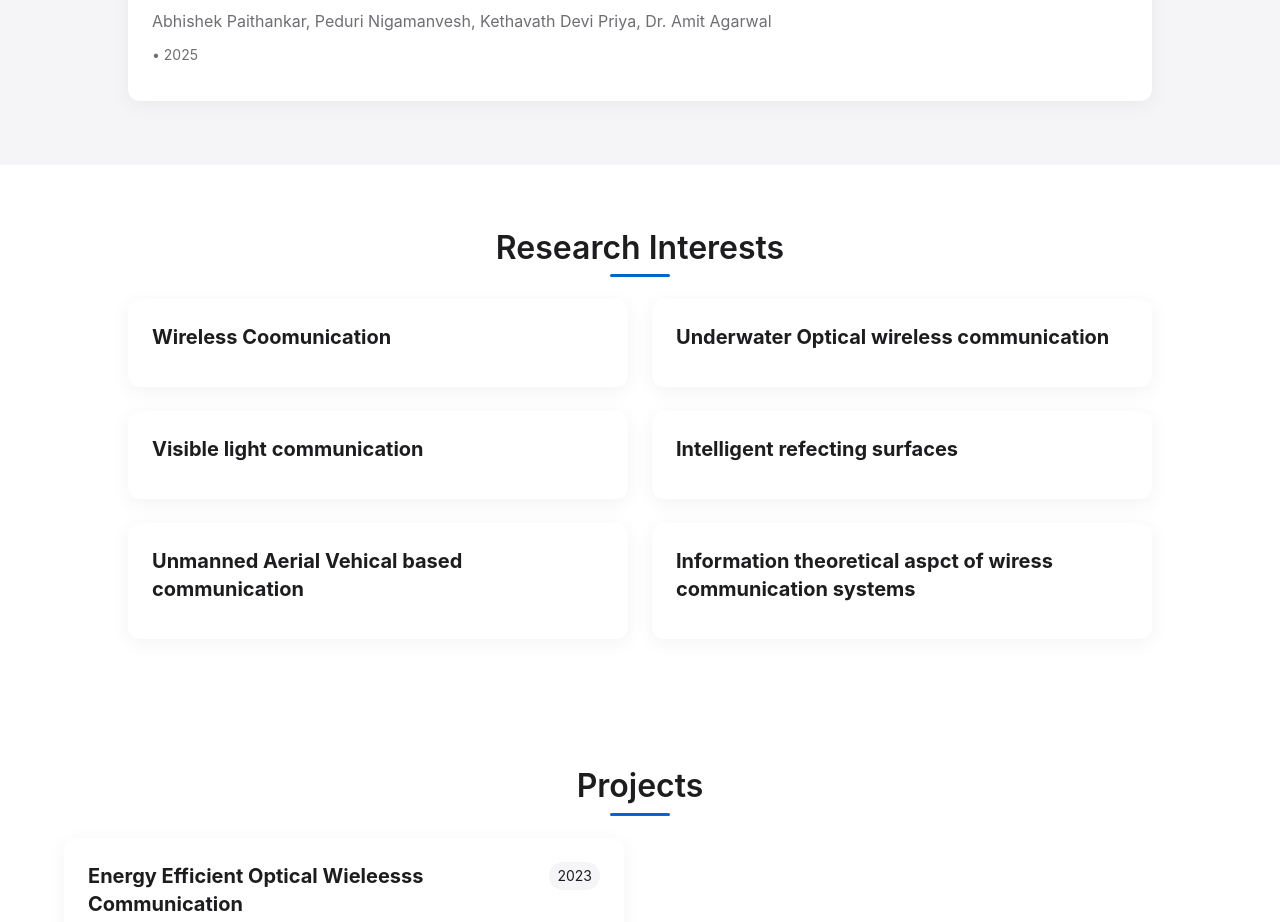
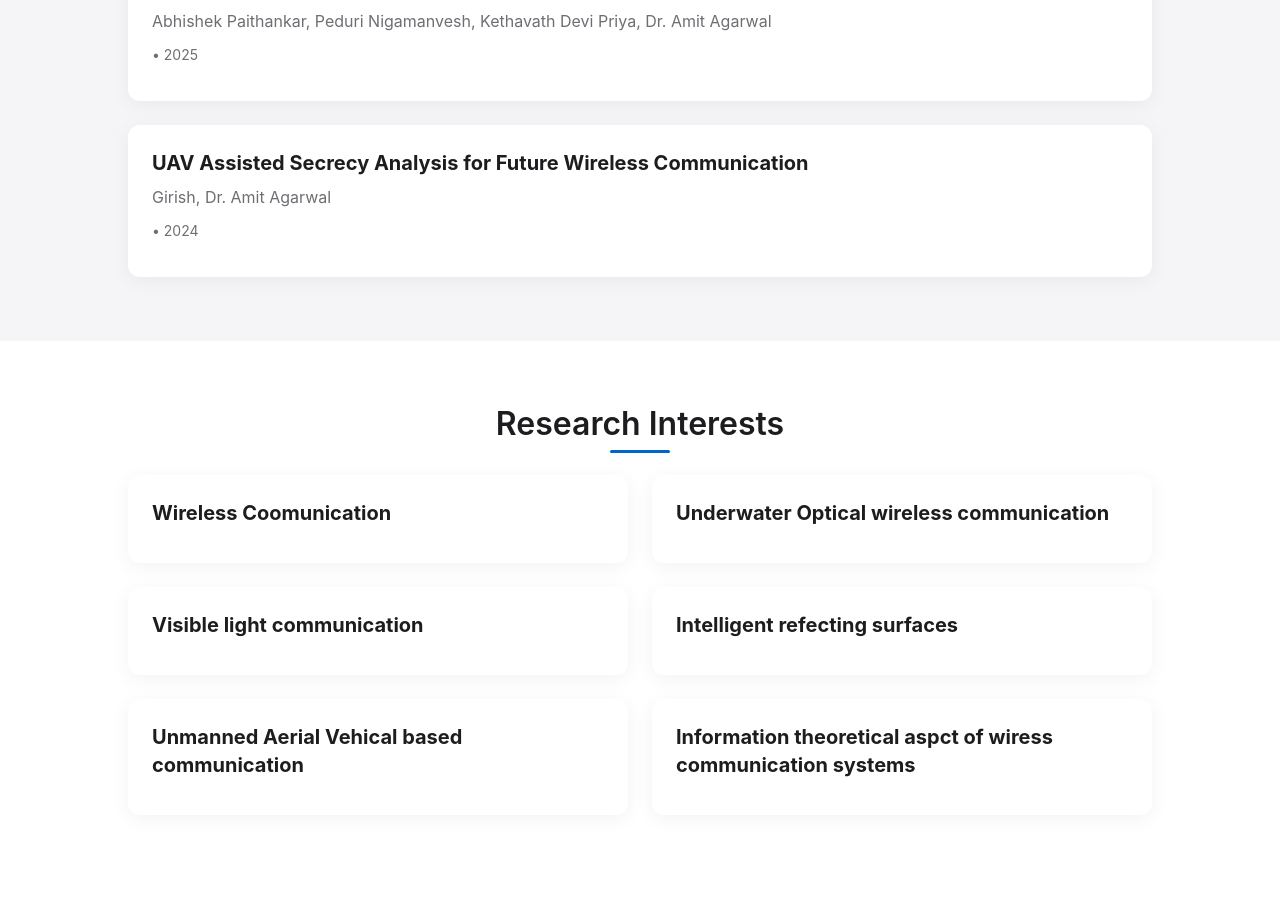
Before and after one commit to AAVNIT111/prof_portfolio, a React (Vite) app: page / in a window 1280 px wide. Shown: the part 6720-7642 px from the top of the page. Built offline with nearby package versions, Linux system fonts and the light colour scheme; the HTML template or start-up script is replaced by a standard one.

Commit message:
Update personalData.js

```diff
--- a/src/data/personalData.js
+++ b/src/data/personalData.js
@@ -267,7 +267,16 @@ const personalData = {
   month: "June",
   year: "2025"
 },
-
+{
+  title: "UAV Assisted Secrecy Analysis for Future Wireless Communication",
+  authors: "Girish, Dr. Amit Agarwal",
+  Conference: "PCEMS 2024",
+  Institution: "VNIT, Nagpur",
+  type: "Conference",
+  indexing: "Scopus",
+  month: "November",
+  year: "2024"
+},
 
   ],
 
```
